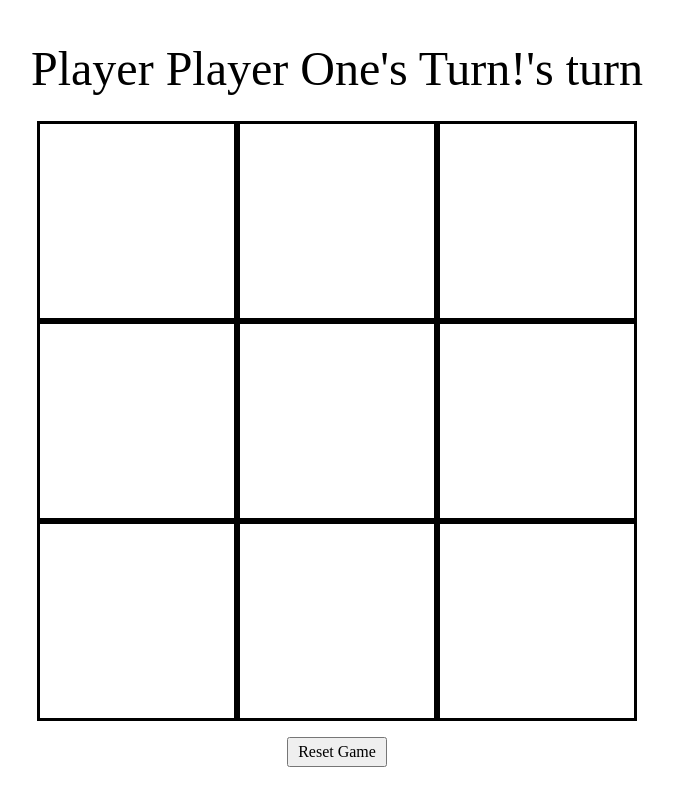
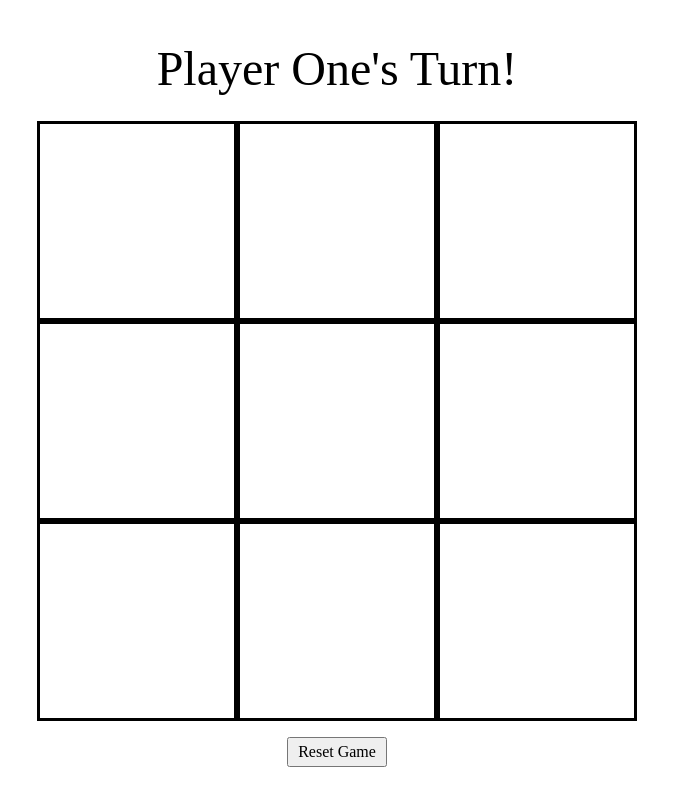
Before and after one commit to stolomeo/tictactoe, a plain HTML site: page index.html in a window 1280 px wide. Shown: the whole page, without its empty margins (303-977 px from the left). Drawn offline with Linux system fonts and the light colour scheme.

Commit message:
Remove text from player-display div

```diff
--- a/index.html
+++ b/index.html
@@ -10,7 +10,7 @@
   </head>
   <body>
     <main>
-      <div class="player-display">Player <span>X</span>'s turn</div>
+      <div class="player-display"><span></span></div>
       <div class="square-grid">
         <div class="square" id="0"></div>
         <div class="square" id="1"></div>
```
